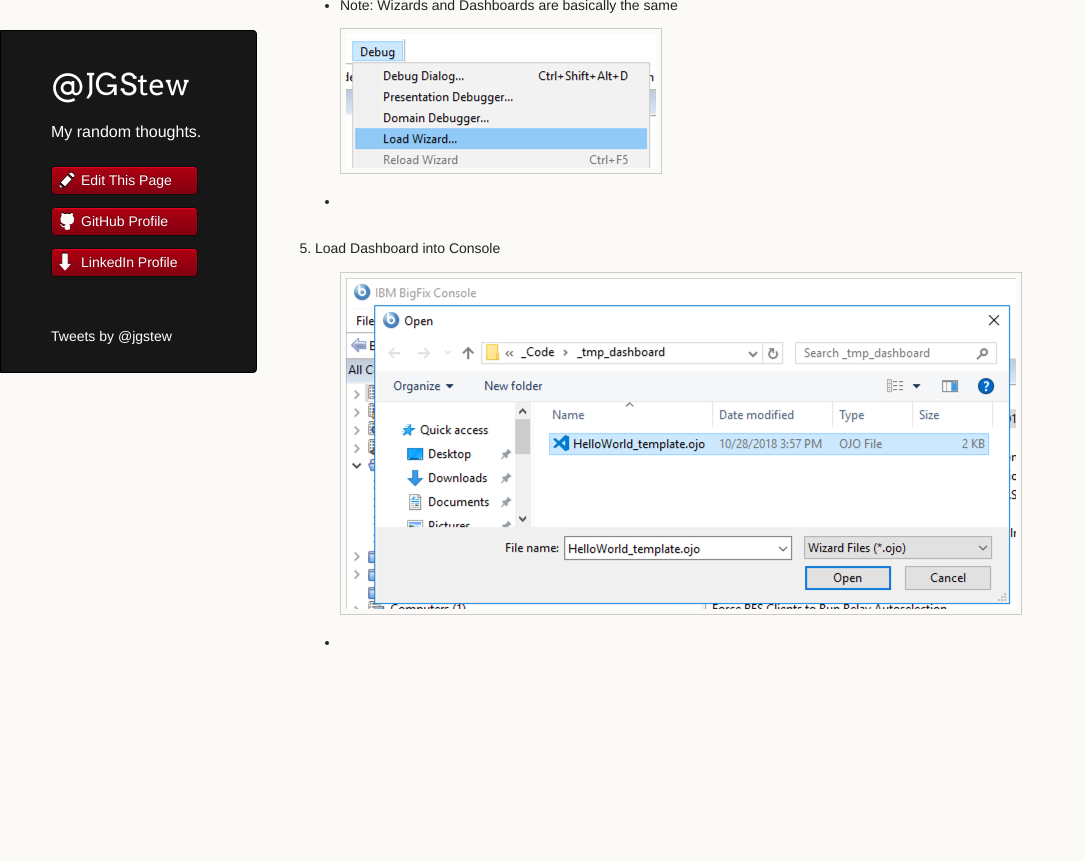
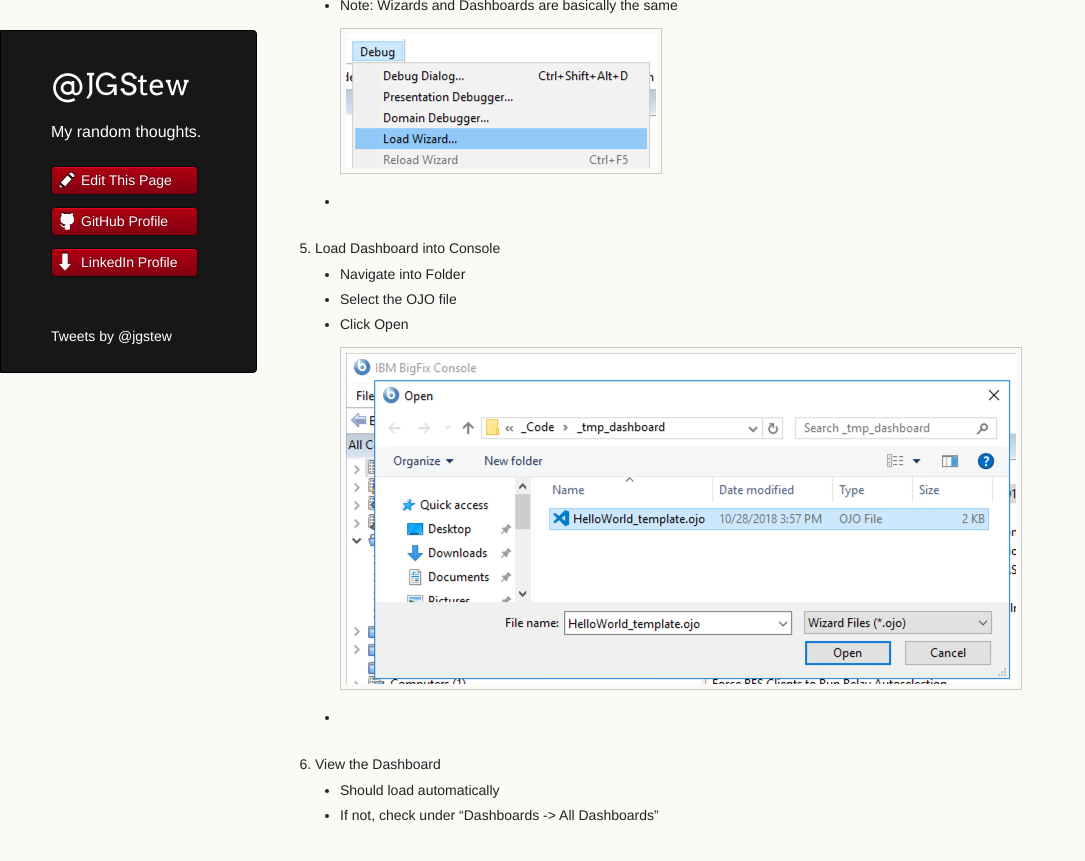
Before and after one commit to jgstew/jgstew.github.io, a Jekyll site: the page built from _posts/2018-10-29-Debug-Dashboard-In-BigFix-Console.md, in a window 1280 px wide and 900 px high, scrolled down 902 px. Shown: the top 861 px of the window, without its empty margins (0-1085 px from the left). Built offline with Jekyll 4.4.1, drawn with Linux system fonts in a browser that asks for light colours; nearby versions of some CDN libraries; comment, search, counter and statistics services are not loaded; before the commit the page ends 1629 px from its top, so only the background shows below that.

Commit message:
Update 2018-10-29-Debug-Dashboard-In-BigFix-Console.md

```diff
--- a/_posts/2018-10-29-Debug-Dashboard-In-BigFix-Console.md
+++ b/_posts/2018-10-29-Debug-Dashboard-In-BigFix-Console.md
@@ -12,4 +12,10 @@
     * Note: Wizards and Dashboards are basically the same
     * ![Load Dashboard](/images/BigFix/Dashboards/SelectLoadWizard.png)
 1. Load Dashboard into Console
+    * Navigate into Folder
+    * Select the OJO file
+    * Click Open
     * ![Load Dashboard](/images/BigFix/Dashboards/LoadDashboardInConsole.png)
+1. View the Dashboard
+    * Should load automatically
+    * If not, check under "Dashboards -> All Dashboards"
```
